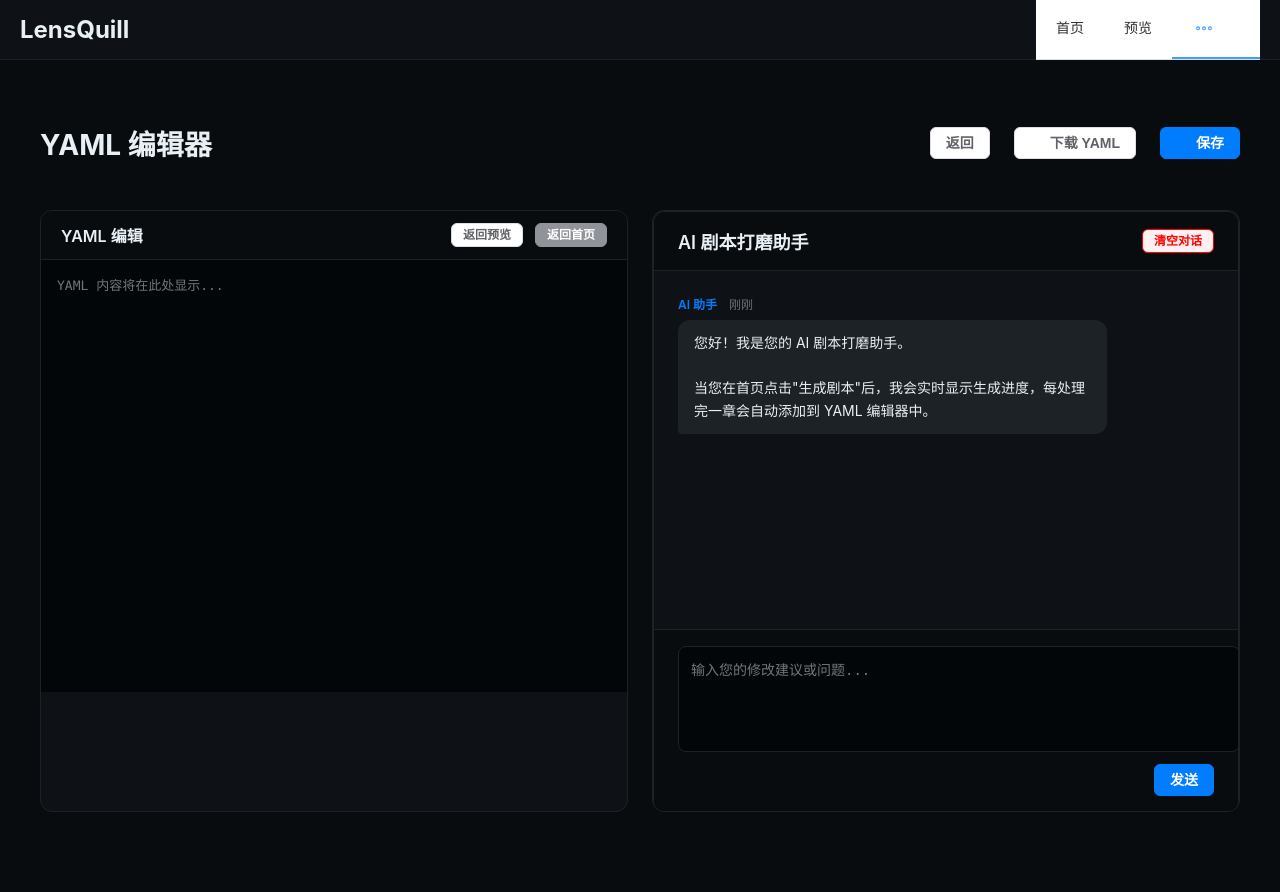
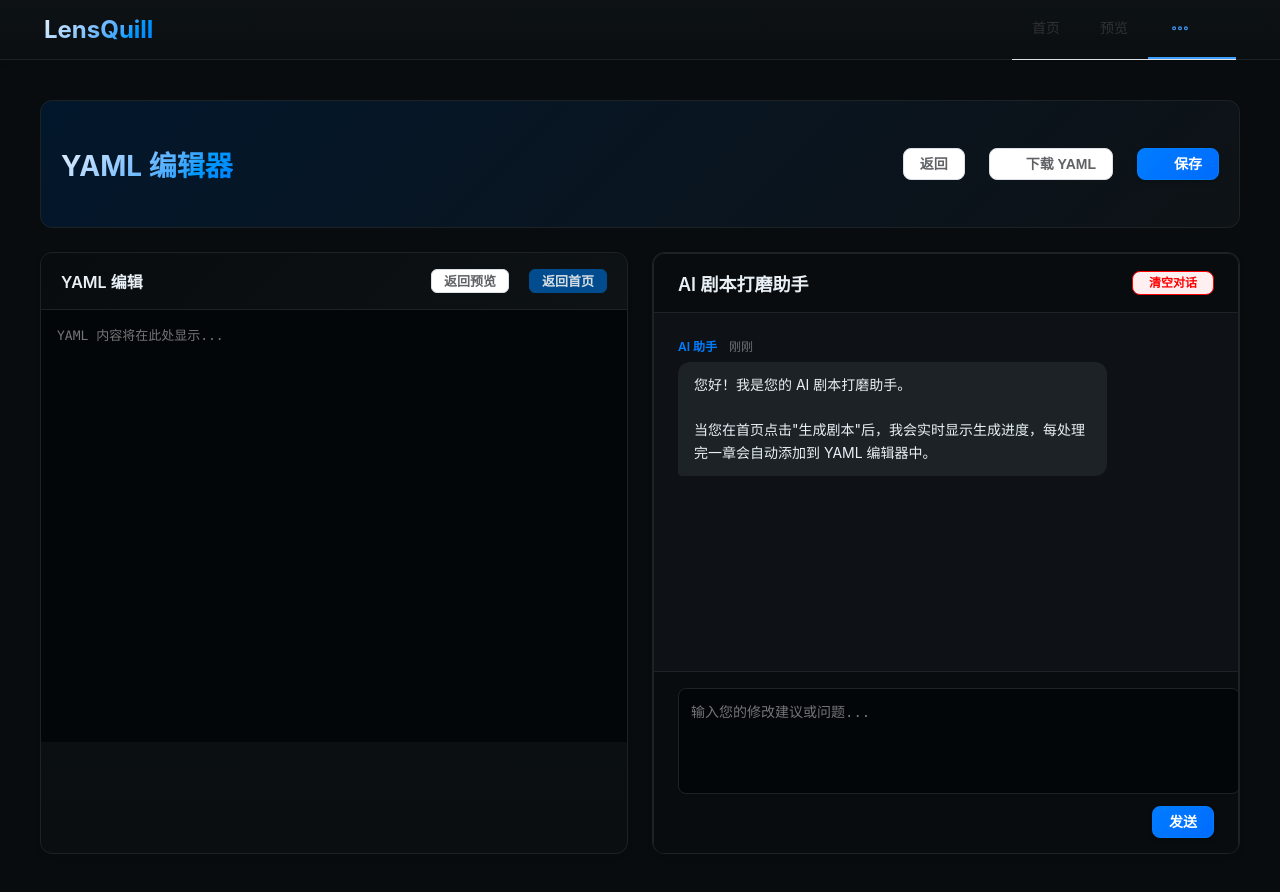
Before and after one commit to 233wang/LensQuill, a Vue app in the folder frontend/: page /editor in a window 1280 px wide. Before the commit the page ends 852 px from the top, so only its background shows below. Built offline with nearby package versions, Linux system fonts and the light colour scheme.

Commit message:
feat: 优化页面样式
- Editor页面：添加返回首页按钮，优化按钮和面板样式
- App.vue：优化顶部菜单样式，添加渐变背景和动画效果

```diff
--- a/frontend/src/App.vue
+++ b/frontend/src/App.vue
@@ -45,9 +45,10 @@ body {
 }
 
 .el-header {
-  background-color: oklch(18% 0.01 240);
+  background: linear-gradient(180deg, oklch(18% 0.01 240) 0%, oklch(16% 0.01 240) 100%);
   color: oklch(95% 0.01 240);
   border-bottom: 1px solid oklch(25% 0.01 240);
+  box-shadow: 0 2px 4px rgba(0, 0, 0, 0.1);
 }
 
 .header-content {
@@ -55,29 +56,40 @@ body {
   align-items: center;
   justify-content: space-between;
   height: 100%;
+  padding: 0 24px;
 }
 
 .header-content h1 {
   margin: 0;
   font-size: 24px;
   font-weight: 700;
-  color: oklch(95% 0.01 240);
+  background: linear-gradient(135deg, oklch(95% 0.01 240) 0%, oklch(60% 0.25 250) 100%);
+  -webkit-background-clip: text;
+  -webkit-text-fill-color: transparent;
+  background-clip: text;
 }
 
 .header-menu {
   border-bottom: none;
+  background: transparent;
 }
 
 :deep(.el-menu-item) {
   color: oklch(70% 0.01 240);
+  border-radius: 8px;
+  margin: 4px 0;
+  transition: all 0.3s ease;
 }
 
 :deep(.el-menu-item.is-active) {
-  color: oklch(60% 0.25 250);
-  background-color: oklch(20% 0.05 250);
+  color: oklch(95% 0.01 240);
+  background: linear-gradient(135deg, oklch(60% 0.25 250) 0%, oklch(55% 0.25 250) 100%);
+  box-shadow: 0 2px 4px rgba(0, 0, 0, 0.2);
 }
 
 :deep(.el-menu-item:hover) {
-  background-color: oklch(22% 0.01 240);
+  color: oklch(95% 0.01 240);
+  background: oklch(22% 0.01 240);
+  transform: translateX(4px);
 }
 </style>
--- a/frontend/src/views/Editor.vue
+++ b/frontend/src/views/Editor.vue
@@ -337,17 +337,29 @@ const handleSave = async () => {
   justify-content: space-between;
   align-items: center;
   margin-bottom: 24px;
+  padding: 20px;
+  background: linear-gradient(135deg, oklch(20% 0.05 250) 0%, oklch(18% 0.01 240) 100%);
+  border-radius: 12px;
+  border: 1px solid oklch(25% 0.01 240);
 }
 
 .header h1 {
   font-size: 28px;
   font-weight: 700;
-  color: oklch(95% 0.01 240);
+  background: linear-gradient(135deg, oklch(95% 0.01 240) 0%, oklch(60% 0.25 250) 100%);
+  -webkit-background-clip: text;
+  -webkit-text-fill-color: transparent;
+  background-clip: text;
 }
 
 .actions {
   display: flex;
   gap: 12px;
+}
+
+.header-actions {
+  display: flex;
+  gap: 8px;
 }
 
 .editor-layout {
@@ -360,10 +372,11 @@ const handleSave = async () => {
   flex: 1;
   display: flex;
   flex-direction: column;
-  background-color: oklch(18% 0.01 240);
+  background: linear-gradient(180deg, oklch(18% 0.01 240) 0%, oklch(16% 0.01 240) 100%);
   border-radius: 12px;
   border: 1px solid oklch(25% 0.01 240);
   overflow: hidden;
+  box-shadow: 0 4px 6px -1px rgba(0, 0, 0, 0.1);
 }
 
 .panel-header {
@@ -371,8 +384,8 @@ const handleSave = async () => {
   display: flex;
   justify-content: space-between;
   align-items: center;
-  padding: 12px 20px;
-  background-color: oklch(15% 0.01 240);
+  padding: 16px 20px;
+  background: linear-gradient(135deg, oklch(15% 0.01 240) 0%, oklch(18% 0.01 240) 100%);
   border-bottom: 1px solid oklch(25% 0.01 240);
 }
 
@@ -383,9 +396,10 @@ const handleSave = async () => {
   color: oklch(95% 0.01 240);
 }
 
-.panel-hint {
-  font-size: 12px;
-  color: oklch(70% 0.01 240);
+.header-actions :deep(.el-button) {
+  padding: 6px 12px;
+  font-size: 13px;
+  border-radius: 6px;
 }
 
 .editor-container {
@@ -415,24 +429,44 @@ const handleSave = async () => {
   flex: 1;
   min-width: 350px;
   height: 600px;
-  background-color: oklch(18% 0.01 240);
+  background: linear-gradient(180deg, oklch(18% 0.01 240) 0%, oklch(16% 0.01 240) 100%);
   border-radius: 12px;
   border: 1px solid oklch(25% 0.01 240);
   overflow: hidden;
+  box-shadow: 0 4px 6px -1px rgba(0, 0, 0, 0.1);
 }
 
 :deep(.el-button) {
-  border-radius: 6px;
+  border-radius: 8px;
   font-weight: 600;
+  padding: 8px 16px;
 }
 
 :deep(.el-button--primary) {
-  background: oklch(60% 0.25 250);
+  background: linear-gradient(135deg, oklch(60% 0.25 250) 0%, oklch(55% 0.25 250) 100%);
   border-color: oklch(60% 0.25 250);
+  box-shadow: 0 2px 4px rgba(0, 0, 0, 0.2);
 }
 
 :deep(.el-button--primary:hover) {
-  background: oklch(65% 0.25 250);
+  background: linear-gradient(135deg, oklch(65% 0.25 250) 0%, oklch(60% 0.25 250) 100%);
   border-color: oklch(65% 0.25 250);
+  transform: translateY(-1px);
+}
+
+:deep(.el-button--success) {
+  background: oklch(60% 0.25 140);
+  border-color: oklch(60% 0.25 140);
+}
+
+:deep(.el-button--info) {
+  background: oklch(40% 0.15 240);
+  border-color: oklch(40% 0.15 240);
+  color: oklch(90% 0.01 240);
+}
+
+:deep(.el-button--info:hover) {
+  background: oklch(45% 0.15 240);
+  border-color: oklch(45% 0.15 240);
 }
 </style>
```
